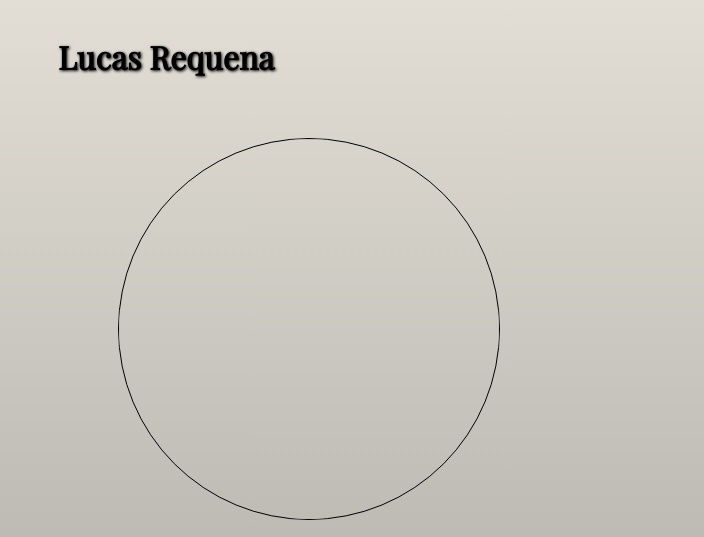
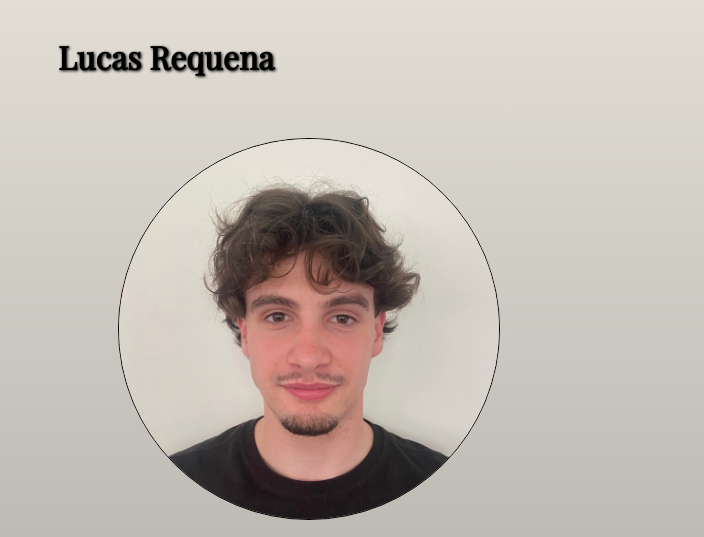
Before and after one commit to rqlcs/rqlcs.github.io, a plain HTML site: page index.html in a window 1280 px wide. Shown: the top 537 px of the page, 0-704 px from the left. Drawn offline with nearby package versions, Linux system fonts and the light colour scheme; files that its build step writes are made by us from their sources; files whose address does not match are found by name; a web font is replaced by a local one.

Commit message:
Update index.html

```diff
--- a/index.html
+++ b/index.html
@@ -21,7 +21,7 @@
 </header>
 <main>
     <div class="circle">
-        <img src="moi.jpeg">
+        <img src="./assets/moi.jpeg">
         <span><img src="./assets/avatar.jpeg"></span>
     </div>
     <div class="hello">
```
